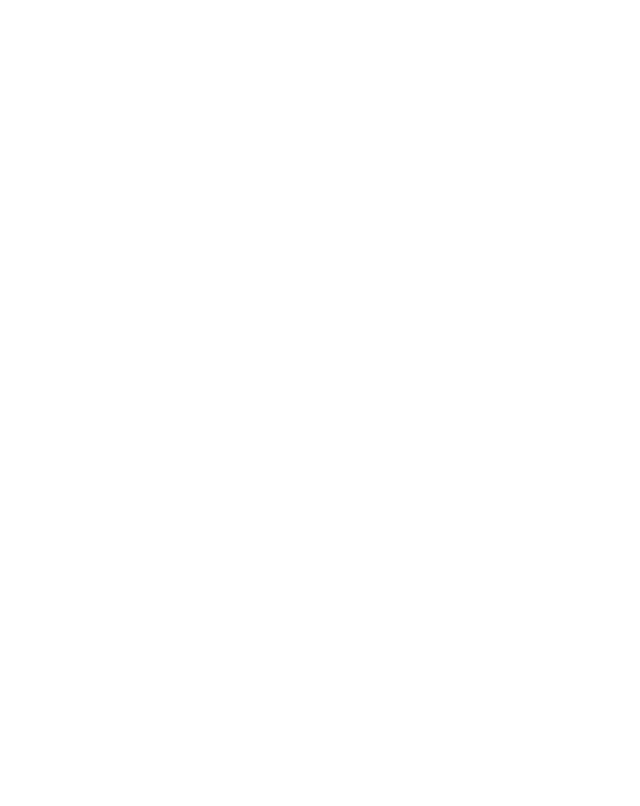
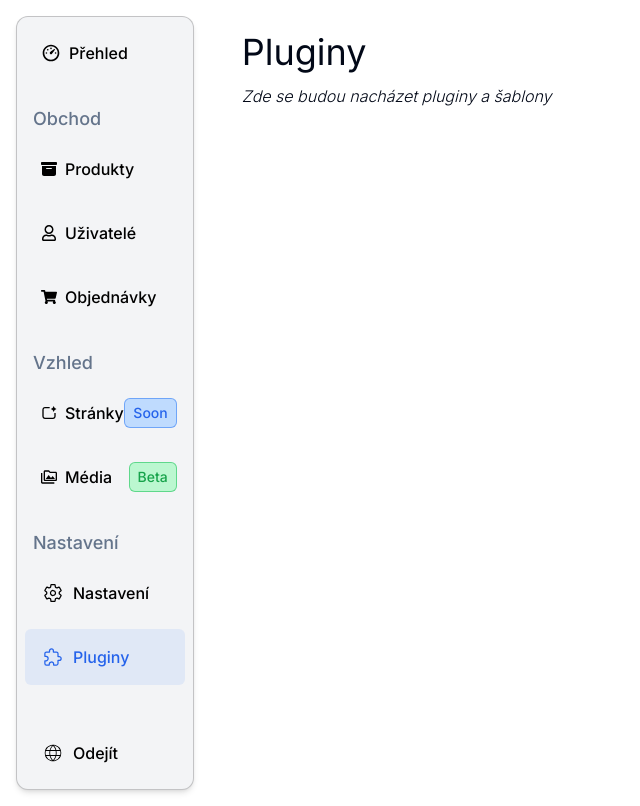
Before and after one commit to OndrejLosensky/code-commerce, a Next.js app: page /admin/pluginy in a window 1280 px wide. Before the commit this address had no page. Shown: the whole page, without its empty margins (0-640 px from the left). Built offline with nearby package versions, Linux system fonts and the light colour scheme.

Commit message:
Added products

```diff
--- a/app/admin/layout.tsx
+++ b/app/admin/layout.tsx
@@ -7,7 +7,7 @@
 import { CiGlobe } from "react-icons/ci";
 import { RiAiGenerate } from "react-icons/ri";
 import { MdOutlinePermMedia } from "react-icons/md";
-import { RiAccountCircleLine } from "react-icons/ri";
+import { IoExtensionPuzzleOutline } from "react-icons/io5";
 import { ExitDialog } from "./_components/exit-dialog";
 
 
@@ -55,9 +55,9 @@
                             <IoSettingsOutline className="w-6 h-5" />
                             <span className="hidden lg:flex">Nastavení</span>
                         </NavigationLink>
-                        <NavigationLink href="/admin/ucet">
-                            <RiAccountCircleLine className="w-6 h-5" />
-                            <span className="hidden lg:flex">Účet</span>
+                        <NavigationLink href="/admin/pluginy">
+                            <IoExtensionPuzzleOutline className="w-6 h-5" />
+                            <span className="hidden lg:flex">Pluginy</span>
                         </NavigationLink>
                         <br />
 
--- /dev/null
+++ b/app/admin/pluginy/page.tsx
@@ -0,0 +1,10 @@
+import { PageHeader } from "../_components/admin-page-nav";
+
+export default function PluginsPage(){
+    return (
+        <div>
+            <PageHeader> Pluginy </PageHeader>
+            <p className="font-light italic pb-4"> Zde se budou nacházet pluginy a šablony </p>
+        </div>
+    )
+}
--- a/app/admin/ucet/page.tsx
+++ /dev/null
@@ -1,10 +0,0 @@
-import { PageHeader } from "../_components/admin-page-nav";
-
-export default function AccountPage(){
-    return (
-        <div>
-            <PageHeader> Účet </PageHeader>
-            <p className="font-light italic pb-4"> Zde bude v dalších verzích nastavení vzhledu aplikace, jména, více administrátorských účtů apod. </p>
-        </div>
-    )
-}
--- a/package.json
+++ b/package.json
@@ -11,7 +11,6 @@
   },
   "dependencies": {
     "@prisma/client": "^5.15.1",
-    "prisma": "^5.15.1",
     "@radix-ui/react-alert-dialog": "^1.1.1",
     "@radix-ui/react-dropdown-menu": "^2.1.1",
     "@radix-ui/react-label": "^2.1.0",
@@ -24,6 +23,7 @@
     "framer-motion": "^11.2.11",
     "lucide-react": "^0.396.0",
     "next": "^14.2.4",
+    "prisma": "^5.15.1",
     "react": "^18.3.1",
     "react-dom": "^18.3.1",
     "react-email": "^2.1.5",
@@ -41,6 +41,7 @@
     "eslint-config-next": "14.2.4",
     "postcss": "^8",
     "prisma": "^5.15.1",
+    "react-beautiful-dnd": "^13.1.1",
     "tailwindcss": "^3.4.4",
     "ts-node": "^10.9.2",
     "typescript": "^5",
```
Also changed, not shown: 2 other files (tests, documents, lock files or other folders).
